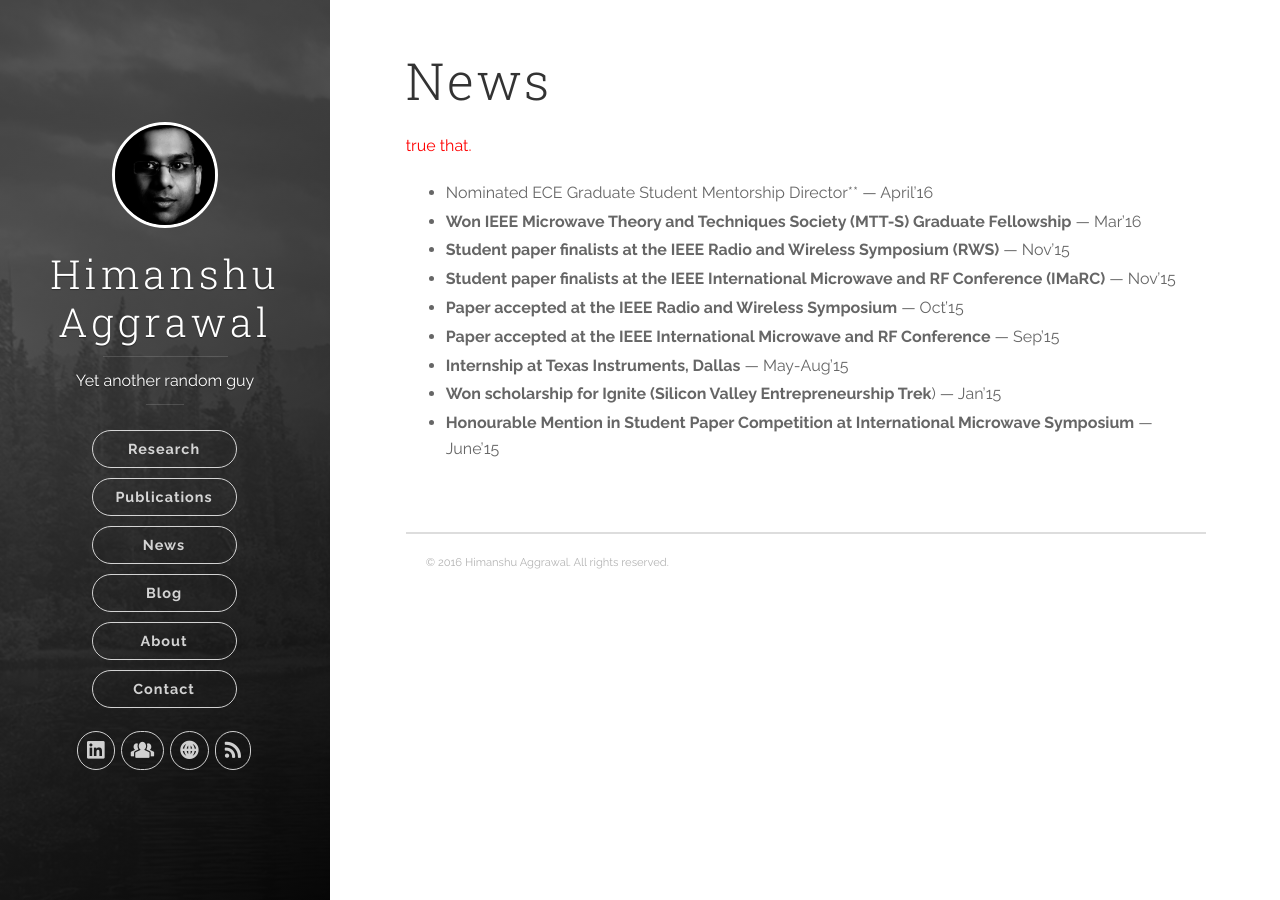
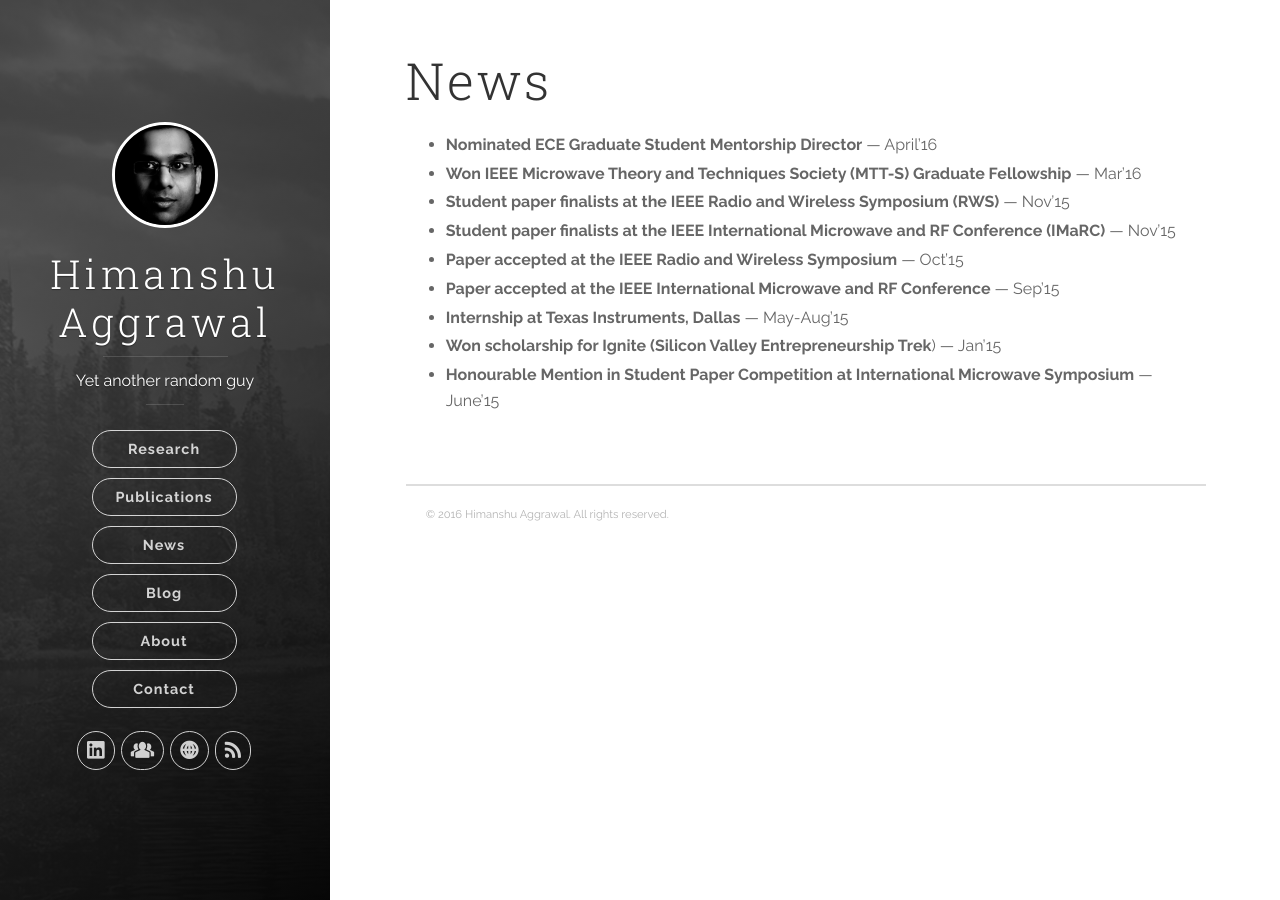
Before and after one commit to ahimanshu13/ahimanshu13.github.io, a Jekyll site: the page built from news/index.md, in a window 1280 px wide. Built offline with Jekyll 4.4.1, drawn with Linux system fonts in a browser that asks for light colours; nearby versions of some CDN libraries.

```diff
--- a/news/index.md
+++ b/news/index.md
@@ -4,13 +4,7 @@ title: News
 published: true
 ---
 
-
-<div>
-	<p style="color: red"> true that. </p>
-</div>
-
-
-- Nominated ECE Graduate Student Mentorship Director** ---  April'16
+- **Nominated ECE Graduate Student Mentorship Director** ---  April'16
 - **Won IEEE Microwave Theory and Techniques Society (MTT-S) Graduate Fellowship** --- Mar'16
 - **Student paper finalists at the IEEE Radio and Wireless Symposium (RWS)** --- Nov'15
 - **Student paper finalists at the IEEE International Microwave and RF Conference (IMaRC)** --- Nov'15
```
